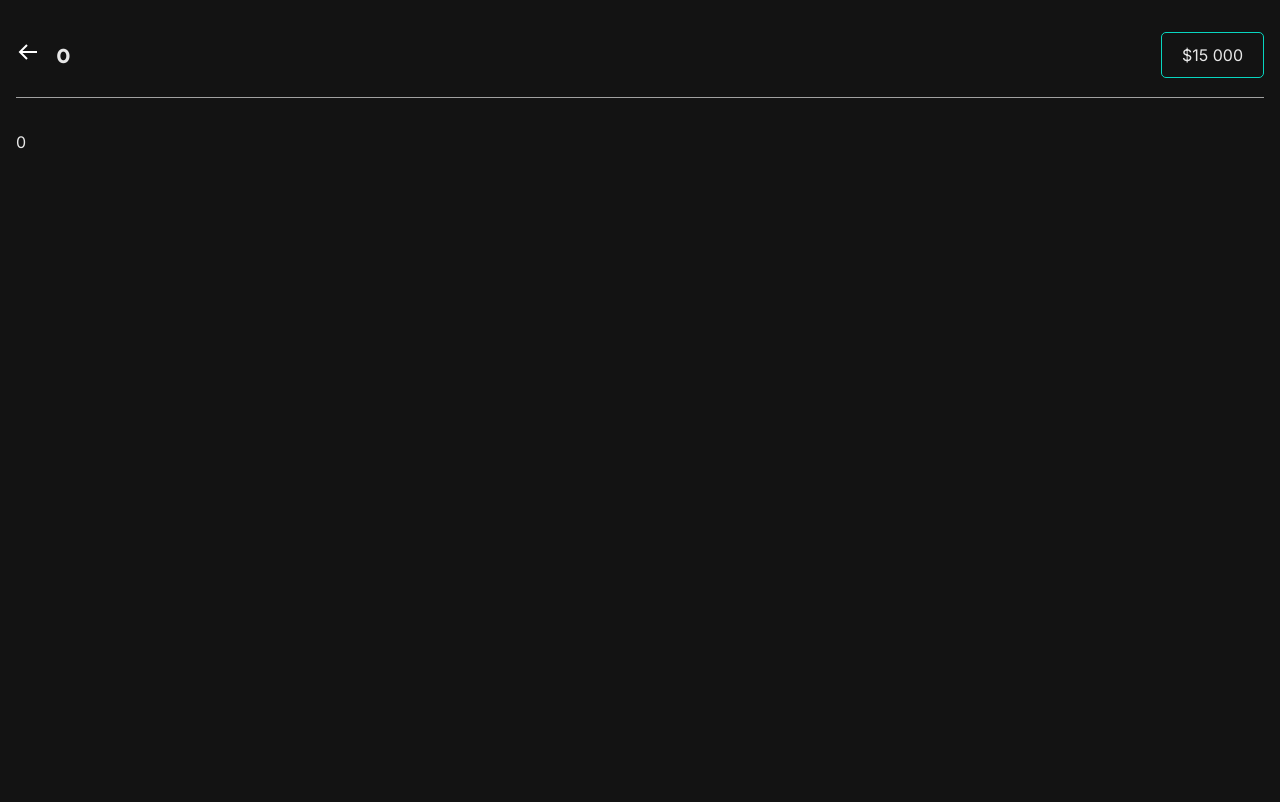
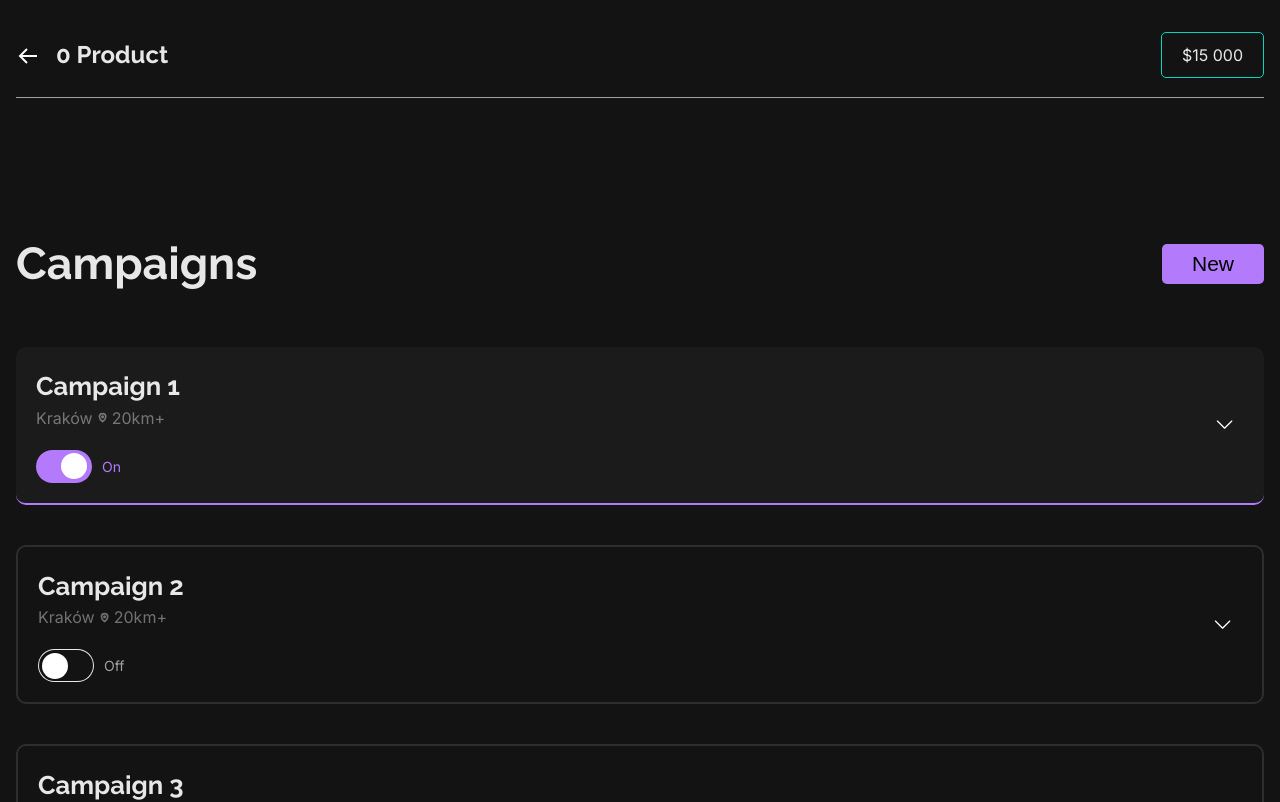
Before and after one commit to przemyslawmatraj/product-campaigns, a React (Vite) app: page /product/0 in a window 1280 px wide. Shown: the top 802 px of the page. Built offline with nearby package versions, Linux system fonts and the light colour scheme.

Commit message:
feat: add CampaignTile component and single product view

```diff
--- /dev/null
+++ b/src/components/CampaignTile/CampaignTile.module.scss
@@ -0,0 +1,53 @@
+.wrapper {
+  padding-bottom: 20px;
+}
+
+.header {
+  background: var(--clr-bg-300);
+  border-radius: 10px;
+  color: white;
+  cursor: pointer;
+  margin-bottom: 20px;
+  display: grid;
+  grid-template-columns: 1fr auto;
+  padding: 20px;
+  row-gap: 20px;
+}
+
+.inactive {
+  border: 2px solid var(--clr-bg-400);
+}
+
+.active {
+  border-bottom: 2px solid var(--clr-primary);
+}
+
+.content {
+  z-index: -1;
+  overflow: hidden;
+}
+
+.icon {
+  margin-right: 10px;
+  align-self: center;
+  justify-self: center;
+  vertical-align: center;
+  grid-row: 1 / 3;
+  grid-column: 2 / 3;
+  transform: translate(0, 12%);
+}
+
+.title {
+  font-size: 1.6rem;
+}
+
+.subtitle {
+  display: flex;
+  align-items: center;
+  color: var(--clr-text-200);
+  svg {
+    path {
+      stroke: var(--clr-text-200);
+    }
+  }
+}
--- /dev/null
+++ b/src/components/CampaignTile/CampaignTile.tsx
@@ -0,0 +1,139 @@
+import { motion, AnimatePresence } from "framer-motion";
+import clsx from "clsx";
+import styles from "./CampaignTile.module.scss";
+import { GrFormLocation } from "react-icons/gr";
+import Switch from "../Switch/Switch";
+
+interface CampaignTileProps {
+  i: number;
+  expanded: false | number;
+  setExpanded: (i: false | number) => void;
+  active: boolean;
+}
+
+const CampaignTile = ({
+  i,
+  expanded,
+  setExpanded,
+  active,
+}: // data,
+CampaignTileProps) => {
+  const isOpen = i === expanded;
+  return (
+    <article className={styles.wrapper}>
+      <Header isOpen={isOpen} setExpanded={setExpanded} i={i} active={active}>
+        <div>
+          <h3 className={styles.title}>Campaign {i + 1}</h3>
+          <p className={styles.subtitle}>
+            <span>Kraków</span>
+            <GrFormLocation
+              style={{
+                fontSize: "1.2rem",
+              }}
+            />
+            <span>20km+</span>
+          </p>
+        </div>
+        <CheveronIcon isOpen={isOpen} />
+        <Switch active={active} />
+      </Header>
+      <Content isOpen={isOpen}>
+        Lorem ipsum dolor sit amet, consectetur adipisicing elit. Excepturi
+        voluptatum numquam libero vitae! Similique facere, perspiciatis nulla
+        quis dolorum minima sequi ex quibusdam. Amet earum, quas quod repellat
+        dolor ducimus provident magni eligendi placeat ipsam natus molestias
+        alias animi. Eligendi, maxime ipsa quibusdam sit sed cum laudantium
+        repellat dignissimos, accusantium aperiam temporibus fuga voluptates,
+        qui ex natus dicta minus optio omnis explicabo earum! Aliquid alias
+        ipsam quaerat. Veritatis placeat a possimus quibusdam sapiente iure
+        commodi ab tempora magni dolorem sequi totam harum, fugit voluptates
+        reprehenderit nisi aspernatur tenetur perferendis quas error quo,
+        pariatur facere quaerat quam. Sit, cupiditate maxime! Assumenda.
+      </Content>
+    </article>
+  );
+};
+
+const CheveronIcon = ({ isOpen }: { isOpen: boolean }) => (
+  <div className={styles.icon}>
+    <motion.svg
+      width="1.2em"
+      height="1.2em"
+      viewBox="0 0 16 16"
+      fill="currentColor"
+    >
+      <motion.path
+        animate={isOpen ? "open" : "closed"}
+        variants={{
+          open: { rotate: -90 },
+          closed: { rotate: 90 },
+        }}
+        transition={{ duration: 0.8, ease: [0.04, 0.62, 0.23, 0.98] }}
+        d="M4.646 1.646a.5.5 0 0 1 .708 0l6 6a.5.5 0 0 1 0 .708l-6 6a.5.5 0 0 1-.708-.708L10.293 8 4.646 2.354a.5.5 0 0 1 0-.708z"
+      ></motion.path>
+    </motion.svg>
+  </div>
+);
+
+const Content = ({
+  isOpen,
+  children,
+}: {
+  isOpen: boolean;
+  children: React.ReactNode;
+}) => (
+  <AnimatePresence initial={false}>
+    {isOpen && (
+      <motion.p
+        key="content"
+        initial="collapsed"
+        animate="open"
+        exit="collapsed"
+        variants={{
+          open: { opacity: 1, height: "auto" },
+          collapsed: { opacity: 0, height: 0 },
+        }}
+        transition={{ duration: 0.8, ease: [0.04, 0.62, 0.23, 0.98] }}
+        className={styles.content}
+      >
+        {children}
+      </motion.p>
+    )}
+  </AnimatePresence>
+);
+
+const Header = ({
+  isOpen,
+  setExpanded,
+  i,
+  active,
+  children,
+}: {
+  isOpen: boolean;
+  setExpanded: (i: false | number) => void;
+  i: number;
+  active: boolean;
+  children: React.ReactNode;
+}) => (
+  <motion.header
+    initial={false}
+    animate={
+      active
+        ? {
+            backgroundColor: isOpen ? "var(--clr-bg-300)" : "var(--clr-bg-200)",
+          }
+        : {
+            backgroundColor: isOpen ? "var(--clr-bg-200)" : "transparent",
+          }
+    }
+    onClick={() => setExpanded(isOpen ? false : i)}
+    className={clsx(styles.header, {
+      [styles.inactive]: !active,
+      [styles.active]: active,
+    })}
+  >
+    {children}
+  </motion.header>
+);
+
+export default CampaignTile;
--- a/src/components/CarouselItem/CarouselItem.module.scss
+++ b/src/components/CarouselItem/CarouselItem.module.scss
@@ -54,7 +54,7 @@
     left: 50%;
     transform: translate(-50%, -50%);
     .button {
-      background-color: var(--clr-primary);
+      background-color: var(--clr-secondary);
       color: var(--clr-text-black);
       font-size: 1.4rem;
       font-weight: 700;
--- a/src/components/Layout/Layout.module.scss
+++ b/src/components/Layout/Layout.module.scss
@@ -9,6 +9,7 @@
 
   .navbar {
     display: flex;
+
     align-items: center;
     margin-bottom: 2rem;
     padding-bottom: 1.2rem;
--- a/src/components/Layout/Layout.tsx
+++ b/src/components/Layout/Layout.tsx
@@ -1,7 +1,7 @@
 import { Outlet, useParams, useLocation, Link } from "react-router-dom";
 import styles from "./Layout.module.scss";
 import Amount from "../../components/Amount/Amount";
-import { BiArrowBack } from "react-icons/bi";
+import { BiArrowBack, BiHomeAlt } from "react-icons/bi";
 
 const Layout = () => {
   const { pathname } = useLocation();
@@ -12,7 +12,7 @@ const Layout = () => {
   return (
     <main className={styles.container}>
       <nav className={styles.navbar}>
-        {isProductPage && (
+        {isProductPage ? (
           <Link to="/">
             <BiArrowBack
               style={{
@@ -20,11 +20,19 @@ const Layout = () => {
                 color: "white",
                 cursor: "pointer",
                 marginRight: "1rem",
+                verticalAlign: "middle",
               }}
             />
           </Link>
+        ) : (
+          <BiHomeAlt
+            style={{ fontSize: "1.5rem", color: "white", marginRight: "1rem" }}
+          />
         )}
-        <h1 className={styles.title}>{isProductPage ? id : "My Products"}</h1>
+
+        <h1 className={styles.title}>
+          {isProductPage ? id + " Product" : "My Products"}
+        </h1>
         <Amount />
       </nav>
       <div className={styles.content}>
--- /dev/null
+++ b/src/components/Switch/Switch.module.scss
@@ -0,0 +1,31 @@
+.wrapper {
+  display: flex;
+  align-items: center;
+  width: 100%;
+  height: 100%;
+}
+
+.switch {
+  width: 56px;
+  height: 33px;
+  border-radius: 33px;
+  padding: 3px;
+  display: flex;
+  cursor: pointer;
+  border-color: var(--clr-text-400);
+  border-style: solid;
+}
+
+.switch div {
+  width: 26px;
+  height: 26px;
+  background-color: #ffffff;
+  border-radius: 66px;
+  box-shadow: 1px 2px 3px rgba(0, 0, 0, 0.02);
+}
+
+.label {
+  margin-left: 10px;
+  font-size: 14px;
+  font-weight: 500;
+}
--- /dev/null
+++ b/src/components/Switch/Switch.tsx
@@ -0,0 +1,38 @@
+import { motion } from "framer-motion";
+import styles from "./Switch.module.scss";
+import clsx from "clsx";
+import { useState } from "react";
+
+const Switch = ({ active, ...props }: { active: boolean }) => {
+  const [isOn, setIsOn] = useState(active);
+  console.log(isOn, active);
+  return (
+    <div className={styles.wrapper}>
+      <motion.div
+        animate={{
+          backgroundColor: isOn ? "var(--clr-primary)" : "var(--clr-bg-100)",
+          borderWidth: isOn ? "0px" : "1px",
+        }}
+        className={styles.switch}
+        onClick={() => setIsOn(!isOn)}
+        {...props}
+      >
+        <motion.div
+          animate={{
+            marginLeft: isOn ? "22px" : "0px",
+          }}
+        />
+      </motion.div>
+      <motion.div
+        animate={{
+          color: isOn ? "var(--clr-primary)" : "var(--clr-text-300)",
+        }}
+        className={styles.label}
+      >
+        {isOn ? "On" : "Off"}
+      </motion.div>
+    </div>
+  );
+};
+
+export default Switch;
--- a/src/pages/Product/Product.module.scss
+++ b/src/pages/Product/Product.module.scss
@@ -0,0 +1,27 @@
+.wrapper {
+  position: relative;
+  margin-top: clamp(50px, 15vw, 100px);
+}
+
+.title {
+  font-size: 2.8rem;
+  font-weight: 700;
+}
+
+.header {
+  display: flex;
+  align-items: center;
+  justify-content: space-between;
+  margin-bottom: 20px;
+  margin-bottom: 50px;
+}
+
+.button {
+  border: none;
+  border-radius: 5px;
+  background: var(--clr-primary);
+  font-weight: 400;
+  color: var(--clr-text-black);
+  font-size: 21px;
+  padding: 8px 30px;
+}
--- a/src/pages/Product/Product.tsx
+++ b/src/pages/Product/Product.tsx
@@ -1,10 +1,39 @@
+import { useState } from "react";
 import { useParams } from "react-router-dom";
 import styles from "./Product.module.scss";
+import CampaignTile from "../../components/CampaignTile/CampaignTile";
 
 const Product = () => {
   const { id } = useParams();
 
-  return <div className={styles.wrapper}>{id}</div>;
+  const [expanded, setExpanded] = useState<false | number>(false);
+
+  return (
+    <section className={styles.wrapper}>
+      <header className={styles.header}>
+        <h1 className={styles.title}>Campaigns</h1>
+        <button
+          className={styles.button}
+          onClick={() => {
+            console.log("clicked");
+          }}
+        >
+          New
+        </button>
+      </header>
+      {Array(5)
+        .fill(0)
+        .map((_, i) => (
+          <CampaignTile
+            i={i}
+            expanded={expanded}
+            setExpanded={setExpanded}
+            key={i}
+            active={i === 0}
+          />
+        ))}
+    </section>
+  );
 };
 
 export default Product;
```
